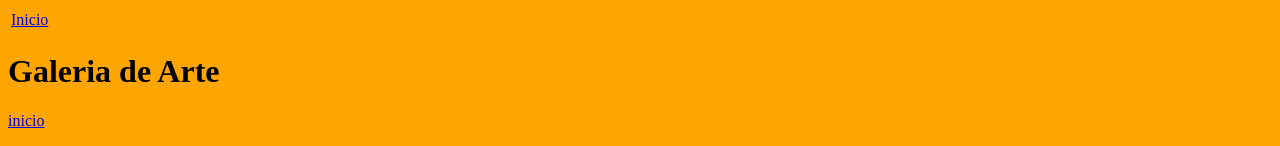
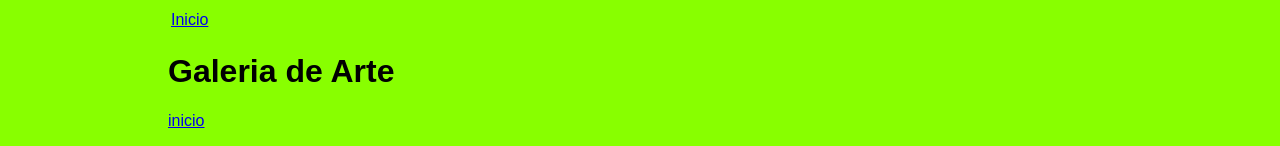
Before and after one commit to nunexxss/nunexxss-pw1, a plain HTML site: page avaliacoes/atividade4/arte.html in a window 1280 px wide. Shown: the top 146 px of the page. Drawn offline with Linux system fonts and the light colour scheme; files that its build step writes are made by us from their sources.

Commit message:
2 files modified, 1 deleted

```diff
--- a/avaliacoes/atividade4/arte.html
+++ b/avaliacoes/atividade4/arte.html
@@ -2,7 +2,7 @@
   <head>
     <meta charset="UTF-8"/>
     <title> Galeria de Arte </title>
-    <link rel="stylesheet" type="text/css" media="screen" href="styles.css" />
+    <link rel="stylesheet" type="text/css" href="styles.css" />
   </head>
   <body>
     <div id="tudo">
--- a/styles.css
+++ b/styles.css
@@ -1,3 +1,14 @@
 html, body {
-  background: orange;
+  background: #88ff00;
+  width: 100%;
+  height: 100%;
+  font-family: sans-serif;
 }
+
+#tudo {
+  width: 960px;
+  height: 100%;
+  margin: 0 auto;
+}
+
+#cabecario {}
```
Also changed, not shown: me.html (deleted, +0 -8 lines).
